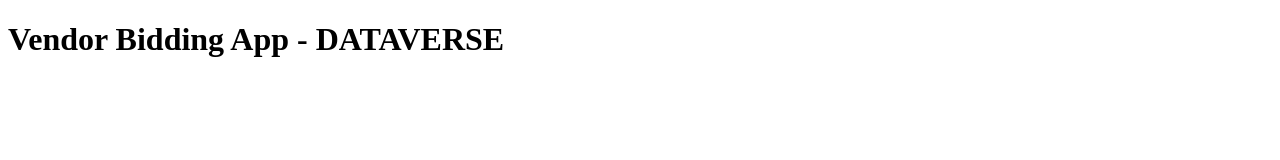
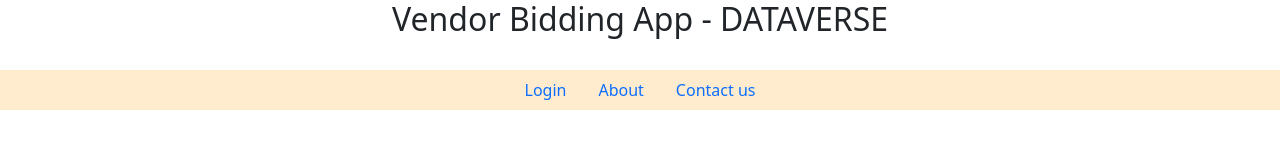
Before and after one commit to hisandeepangara/vendorbiddingapp, a plain HTML site: page index.html in a window 1280 px wide. Drawn offline with nearby package versions, Linux system fonts and the light colour scheme.

Commit message:
Update index.html

```diff
--- a/index.html
+++ b/index.html
@@ -1,13 +1,26 @@
-<!DOCTYPE html>
+<!doctype html>
 <html lang="en">
-<head>
-    <meta charset="UTF-8">
-    <meta name="viewport" content="width=device-width, initial-scale=1.0">
-    <title>Document</title>
-</head>
-<body>
+  <head>
+    <meta charset="utf-8">
+    <meta name="viewport" content="width=device-width, initial-scale=1">
+    <title>Bootstrap demo</title>
+    <link href="https://cdn.jsdelivr.net/npm/bootstrap@5.3.3/dist/css/bootstrap.min.css" rel="stylesheet" integrity="sha384-QWTKZyjpPEjISv5WaRU9OFeRpok6YctnYmDr5pNlyT2bRjXh0JMhjY6hW+ALEwIH" crossorigin="anonymous">
+  </head>
+  <body>
+    <center><h2>Vendor Bidding App -  DATAVERSE</h2></center>
+    <br>
+    <ul class="nav justify-content-center" style="background-color:blanchedalmond;" >
+        <li class="nav-item">
+          <a class="nav-link active" aria-current="page" href="#">Login</a>
+        </li>
+        <li class="nav-item">
+          <a class="nav-link" href="#">About</a>
+        </li>
+        <li class="nav-item">
+          <a class="nav-link" href="#">Contact us</a>
+        </li>
 
-    <h1>Vendor Bidding App - DATAVERSE </h1>
-
-</body>
+      </ul>
+    <script src="https://cdn.jsdelivr.net/npm/bootstrap@5.3.3/dist/js/bootstrap.bundle.min.js" integrity="sha384-YvpcrYf0tY3lHB60NNkmXc5s9fDVZLESaAA55NDzOxhy9GkcIdslK1eN7N6jIeHz" crossorigin="anonymous"></script>
+  </body>
 </html>
```
